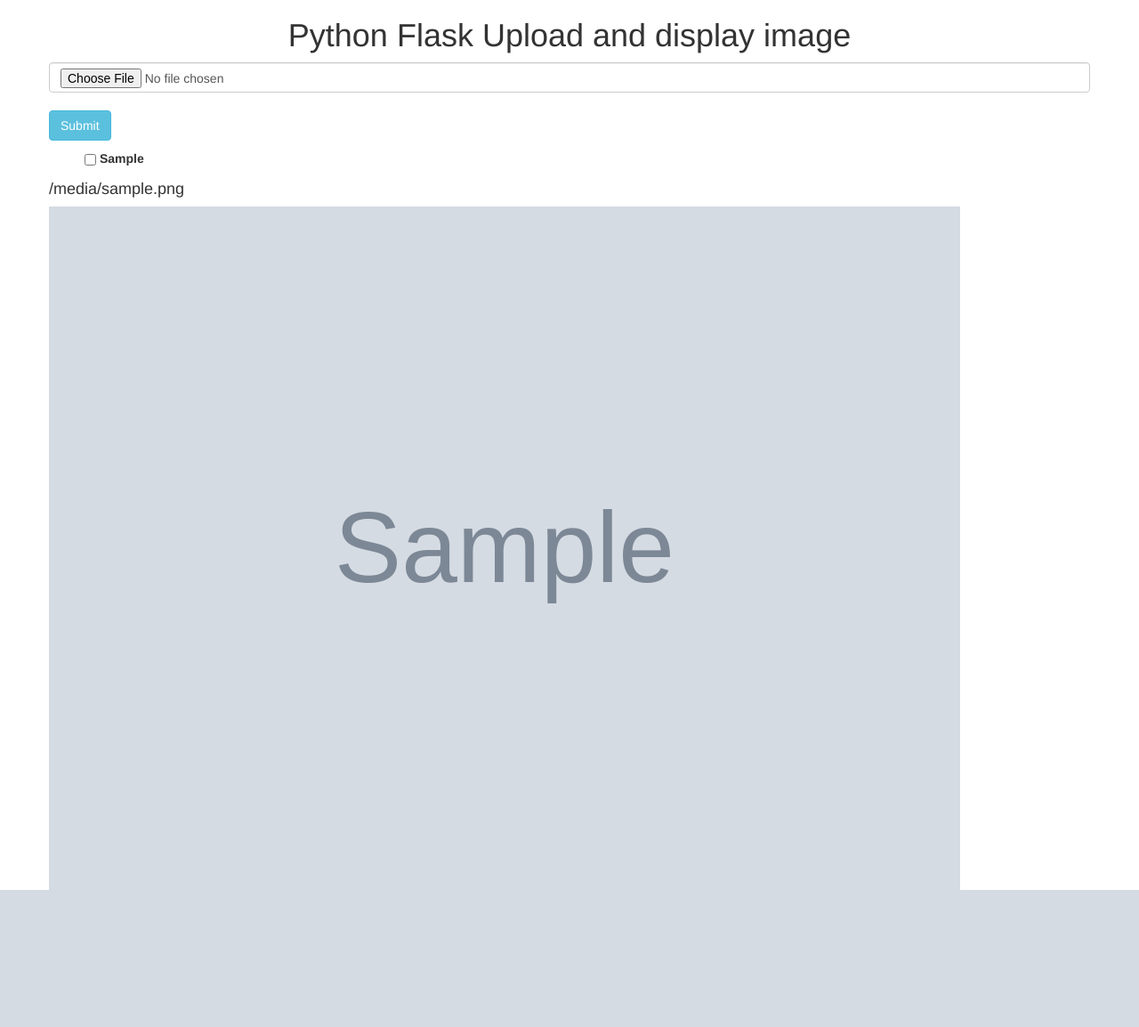
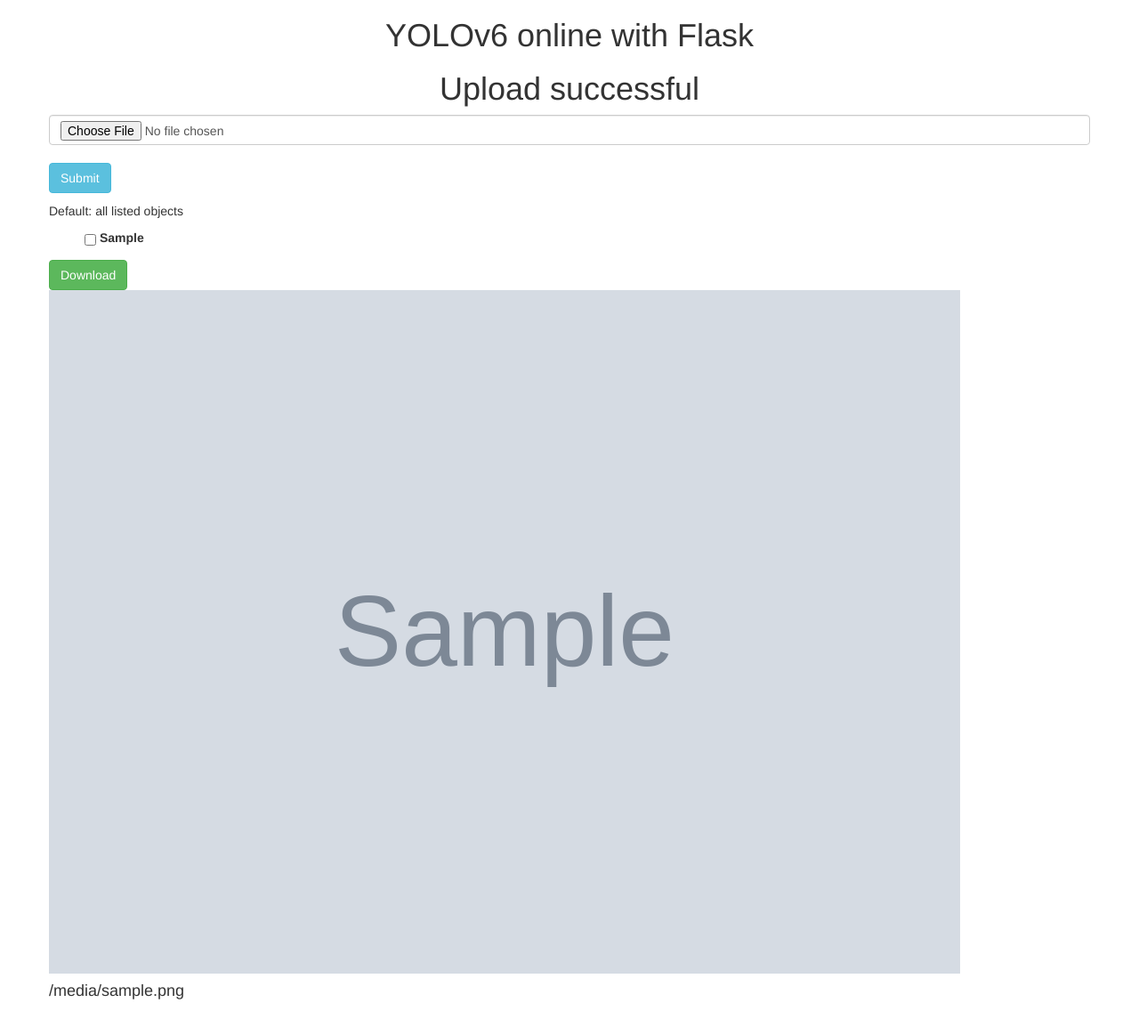
Before and after one commit to QuanHNguyen232/Deploy_yolov6_Flask, a Flask app: template templates/index.html in a window 1280 px wide. Shown: the whole page at 89% size. Before the commit the page ends 1000 px from the top, so only its background shows below. Run offline with Flask 2, Linux system fonts and the light colour scheme; the template is opened without the code that fills it: most values are stand-ins (such as "Sample title", 1, 10 or a date in 2020); grey boxes marked "Sample" are stand-in pictures; parts of the project's set-up code (start-up, migrations or seed data) failed here and were passed over; some libraries are stand-ins or nearby versions.

Commit message:
add Download btn (app) + instruct/walkthrough (README)

```diff
--- a/app.py
+++ b/app.py
@@ -1,4 +1,4 @@
-from flask import Flask, flash, request, redirect, url_for, render_template, send_from_directory
+from flask import Flask, flash, request, redirect, url_for, render_template, send_from_directory, send_file
 import urllib.request
 import os
 import cv2
@@ -10,10 +10,10 @@ from werkzeug.utils import secure_filename
 app = Flask(__name__)
 
 STATIC_DIR = 'static/'
-UPLOADED_DIR = STATIC_DIR + 'photos/'
+PHOTO_DIR = 'photos/'
 
 app.secret_key = "secretkey"
-app.config['UPLOAD_FOLDER'] = UPLOADED_DIR
+app.config['UPLOAD_FOLDER'] = STATIC_DIR + PHOTO_DIR
 app.config['MAX_CONTENT_LENGTH'] = 16 * 1024 * 1024
 
 ALLOWED_EXTENSIONS = set(['png', 'jpg', 'jpeg', 'gif'])
@@ -76,11 +76,16 @@ def upload_image():
 
 @app.route('/display<filename>')
 def display_image(filename):
-    return redirect(url_for('static', filename='photos/'+filename), code=301)
+    return redirect(url_for('static', filename=PHOTO_DIR+filename), code=301)
 
-@app.route('/%s/<filename>'%(UPLOADED_DIR))
+@app.route('/%s/<filename>'%(app.config['UPLOAD_FOLDER']))
 def get_file(filename):
     return send_from_directory(app.config['UPLOAD_FOLDER'], filename)
+
+@app.route('/download/<filename>')
+def download(filename):
+    path = os.path.join(app.config['UPLOAD_FOLDER'], filename)
+    return send_file(path, as_attachment=True)
 
 def get_class_list():
     class_list = []
@@ -93,6 +98,7 @@ def clean_dir(path):
     list_dir = os.listdir(path)
     if list_dir and len(list_dir)>0:
         for file in list_dir:
+            if file == '.gitkeep': continue
             os.remove(os.path.join(path, file))
 
 if __name__ == "__main__":
--- a/requirements.txt
+++ b/requirements.txt
@@ -16,9 +16,9 @@ onnxsim>=0.4.1 # ONNX simplifier
 thop  # FLOPs computation
 
 # For Flask app
-flask
-flask-cors
-opencv-python
+flask>=2.2.2
+flask-cors>=3.0.10
+opencv-python==4.6.0.66
 # wtforms
 # flask-wtf
 # flask-reuploaded
--- a/templates/index.html
+++ b/templates/index.html
@@ -4,7 +4,7 @@
     <meta charset="UTF-8">
     <meta http-equiv="X-UA-Compatible" content="IE=edge">
     <meta name="viewport" content="width=device-width, initial-scale=1.0">
-    <title>Python Flask Upload and display image</title>
+    <title>YOLOv6 online with Flask</title>
     <link rel="stylesheet" href="https://maxcdn.bootstrapcdn.com/bootstrap/3.3.6/css/bootstrap.min.css" />
     <link rel="shortcut icon" href="{{ url_for('static', filename='favicon.ico') }}"/>
     <script src="https://ajax.googleapis.com/ajax/libs/jquery/3.1.0/jquery.min.js"></script>
@@ -27,9 +27,11 @@
 </head>
 <body>
     <div align="center">
-        <h1>Python Flask Upload and display image</h1>
+        <h1>YOLOv6 online with Flask</h1>
         {% if not filename %}
-        <h3>Select a file to upload</h3>
+        <h3>Select an image to upload</h3>
+        {% else %}
+        <h1>Upload successful</h1>
         {% endif %}
     </div>
 
@@ -45,19 +47,18 @@
                     <input type="submit" value="Submit" class="btn btn-info">
                 </p>
                 <!-- Show classes' checkboxes -->
+                <p>Default: all listed objects</p>
                 <ul>
                     {% for yolo_class in class_list %}
                     <li>
                         <label for="mycheckbox">
-                        <input type="checkbox" value={{yolo_class}} name="mycheckbox" style="vertical-align: middle;"><!-- {{yolo_class}} -->
-                        {{yolo_class}}
+                            <input type="checkbox" value={{yolo_class}} name="mycheckbox" style="vertical-align: middle;">
+                            {{yolo_class}}
                         </label>
                     </li>
                     {% endfor %}
                 </ul>
             </form>
-
-
 
 
             <p>
@@ -72,13 +73,16 @@
                 {% endwith %}
             </p>
             {% if filename %}
-                <h4>{{ filename }}</h4>
+
+                <a href="{{ url_for('download', filename=filename) }}"><button class="btn btn-success">Download</button></a>
                 <div>
                     <img src="{{ url_for('display_image', filename=filename) }}" style="width: 1024px;">
                 </div>
+                <h4>{{ filename }}</h4><br>
             {% endif %}
 
         </div>
     </div>
+
 </body>
 </html>
```
Also changed, not shown: README.md, 2 other files.
